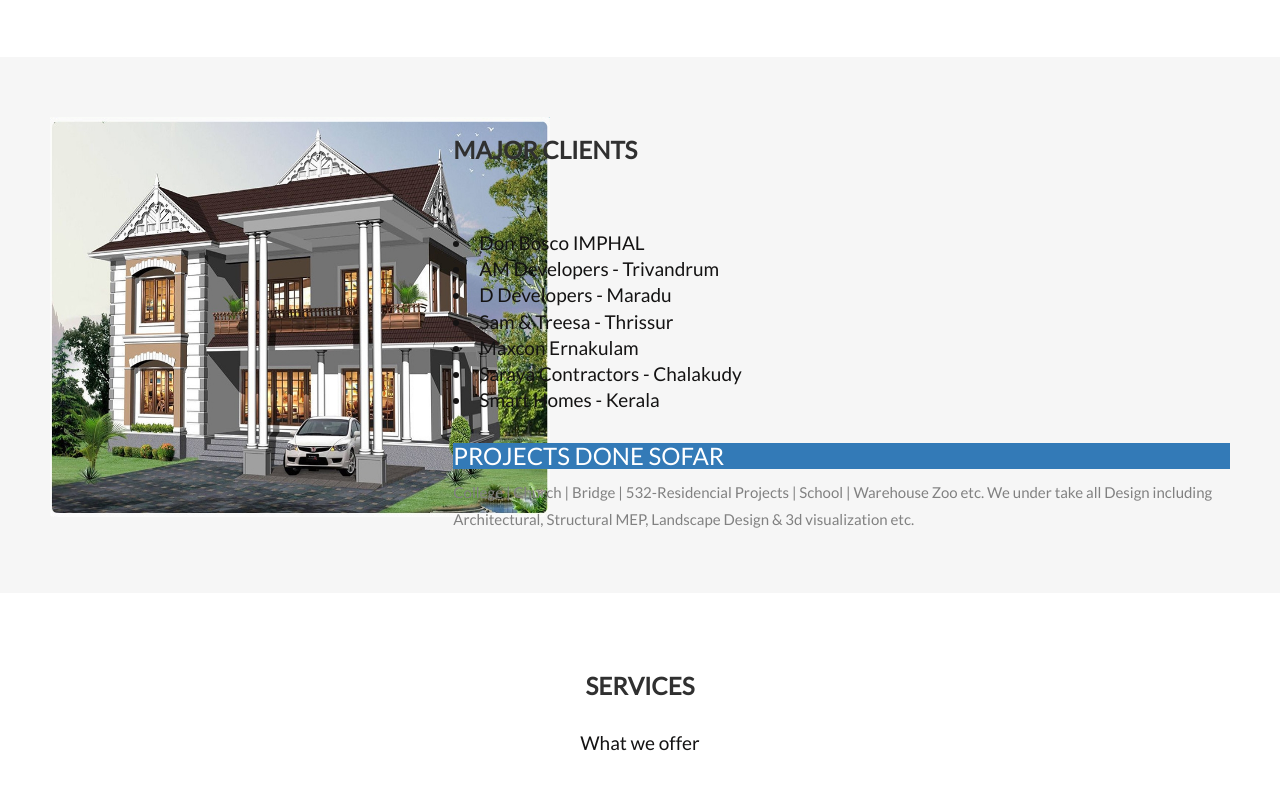
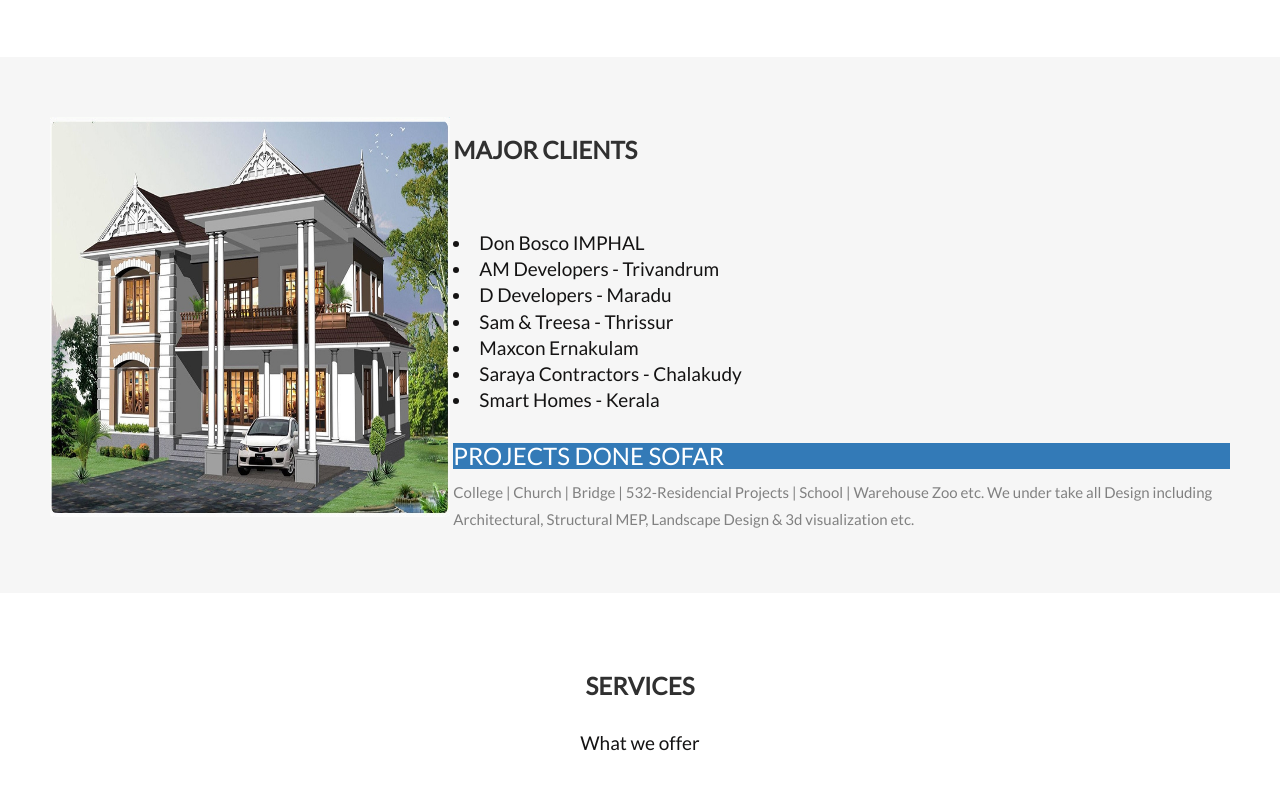
Before and after one commit to kalki1998/j3studio, a plain HTML site: page index.html in a window 1280 px wide. Shown: the part 893-1685 px from the top of the page. Drawn offline with nearby package versions, Linux system fonts and the light colour scheme.

Commit message:
Update index.html

```diff
--- a/index.html
+++ b/index.html
@@ -256,7 +256,7 @@
 <div class="container-fluid bg-grey">
   <div class="row">
     <div class="col-sm-4">
-        <img class="border border-rounded" src="images/pic5.jpeg" width="500" height="400">
+        <img class="border border-rounded" src="images/pic5.jpeg" width="400" height="400">
     </div>
     <div class="col-sm-8">
       <h2>MAJOR CLIENTS</h2><br>
```
